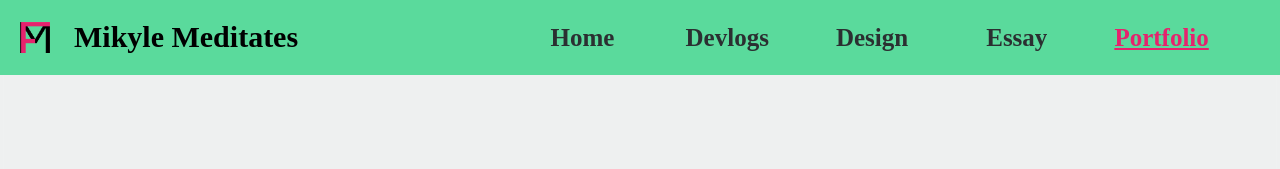
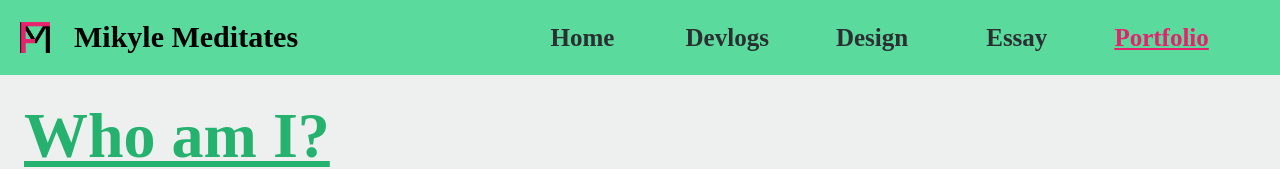
Before and after one commit to MikyleFourie/mikylefourie.github.io, a plain HTML site: page portfolio.html in a window 1280 px wide. Shown: the top 169 px of the page. Drawn offline with Linux system fonts and the light colour scheme.

Commit message:
Fixed the other issue W
Gonna take a nap now lol. For some reason the float:left property was causing the left ul to move when the right ul would come onto screen. Removing it seemed to fix the issue

```diff
--- a/navStyle.css
+++ b/navStyle.css
@@ -34,7 +34,7 @@ nav ul.leftSide {
   display: inline;
   height: 75px;
   width: 40%;
-  float: left;
+  /* float: left; */
   padding: 0%;
   margin: 0%;
 }
--- a/portfolioStyle.css
+++ b/portfolioStyle.css
@@ -1,7 +1,7 @@
 .top {
   /* background-color: brown; */
   display: flex;
-  padding-top: 75px;
+  /* padding-top: 45px; */
   width: 100%;
   height: fit-content;
   flex-direction: column;
```
